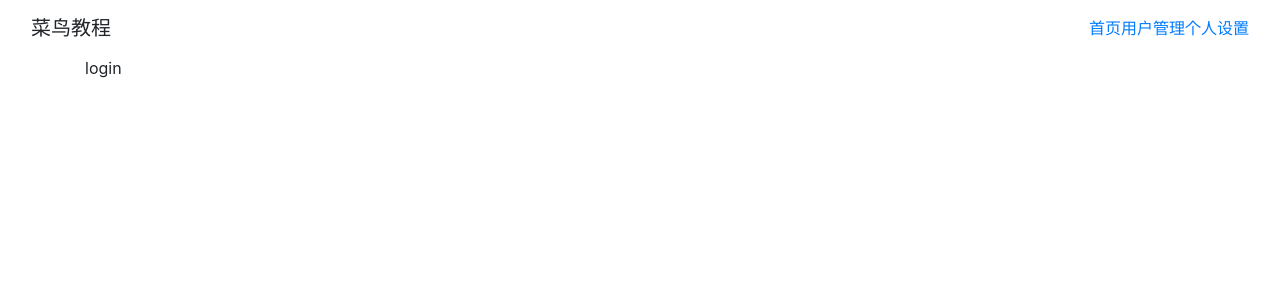
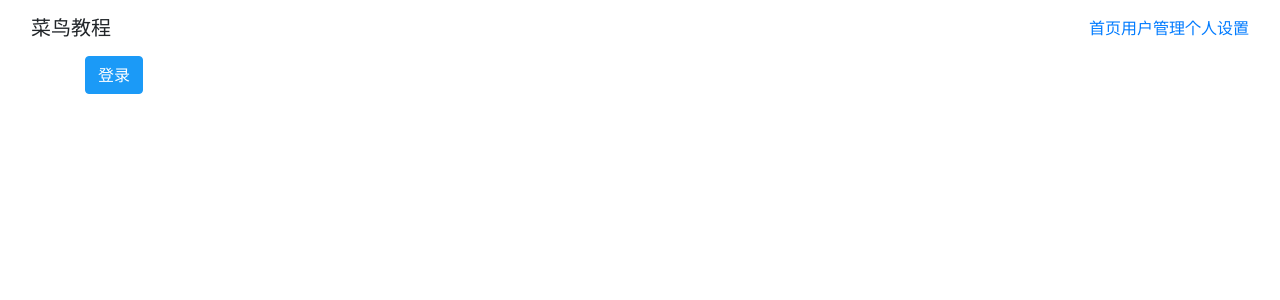
Before and after one commit to yokeney/2018react-router, a React (Create React App) app: page /login in a window 1280 px wide. Shown: the top 300 px of the page. Built offline with nearby package versions, Linux system fonts and the light colour scheme.

Commit message:
router visit profile

```diff
--- a/src/App.js
+++ b/src/App.js
@@ -8,6 +8,9 @@ import ProtectRouter from'./ProtectRouter'
 import Login from './Login'
 /*
 当用户访问个人设置时，先判断用户是否已登录，如果已登录显示个人设置页面，如果没有登录则跳转登录页面
+ProtectRouter登录保护路由
+	<Route path="/:name" render={props=><div>{props.match.params.name}</div>}/>
+	阻碍了下面的执行
 */
 let hello=(props)=>{
 	return <div>首页</div>;
@@ -30,15 +33,13 @@ export default (
 	<div className="container">
 		<div className="row">
 			<div className="col-sm-10">
-			<Switch>
+
 				<Route path="/home" component={Home}/>
 				<Route path="/" exact render={hello}/>
-				<Route path="/:name" render={props=><div>{props.match.params.name}</div>}/>
-				<Route path="/user" component={User}/>
+				<ProtectRouter path="/profile" component={Profile}/>
+				<ProtectRouter path="/user" component={User}/>
 				<Route path="/login" component={Login}/>
-				<ProtectRouter path="/profile" component={Profile}/>
-				<Route path="/profile" component={Profile}/>
-			</Switch>
+
 			</div>
 		</div>
 	</div>
--- a/src/Home.js
+++ b/src/Home.js
@@ -1,5 +1,4 @@
 import React,{Component} from "react";
-import {BrowserRouter as Router,Route,Link} from 'react-router-dom'
 import  'bootstrap/dist/css/bootstrap.css'
 
  export default class Home extends Component{
--- a/src/Login.js
+++ b/src/Login.js
@@ -1,7 +1,8 @@
 import React from 'react'
 export default function(props){
-	return <button className="btn button-primary" onclick={()=>{
+	return <button className="btn button-primary"
+	onClick={()=>{
 		localStorage.setItem('login','true');
-		props.history.push(props.location.state.from)
+		props.history.push(props.location.state.from)//跳转登录前的页面
 	}}>登录</button>
 }
--- a/src/ProtectRouter.js
+++ b/src/ProtectRouter.js
@@ -1,7 +1,8 @@
 import React from 'react'
 import {Redirect,Route} from 'react-router-dom'
+//保护路由访问路径组件
 //通过函数定义组件，参数是属性对象
-//当一个组件不需要状态的时候可以用韩束来声明
+//当一个组件不需要状态的时候可以用函数来声明
 //当一个组件需要状态的时候必须要class类声明
 //props={path:"/profile",component:profile}
 //rest={path:"/profile"}
--- a/src/UserAdd.js
+++ b/src/UserAdd.js
@@ -2,7 +2,7 @@ import React,{Component} from "react";
  export default class UserAdd extends Component{
      handleSub=()=>{
          let name=this.name.value;//指向真实dom元素
-         if (name=="") {
+         if (name==="") {
              alert("请输入名字")
              return false;
          }
@@ -29,7 +29,7 @@ import React,{Component} from "react";
                             </label>
                         </div>
                         <div className="form-group">
-                            <input type="text" type="submit" className="btn bnt-primary" />
+                            <input type="text" type="submit"  />
                         </div>
                     </form>
 
--- a/src/UserDetail.js
+++ b/src/UserDetail.js
@@ -4,7 +4,6 @@ import React,{Component} from "react";
         //history跳转路由路径
         //match匹配结果，如果匹配上就是对象，匹配不上就是null
         //location当前路径pathname
-		console.log(this.props,"obj");
         let id=this.props.match.params.id;
          let userStr=localStorage.getItem("users");
           let users=userStr ? JSON.parse(userStr):[];
```
Also changed, not shown: 1 other file (tests, documents, lock files or other folders).
